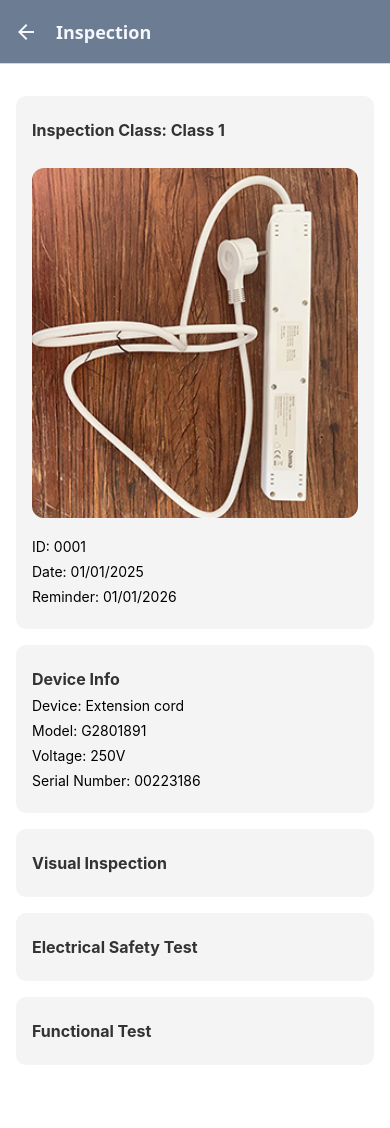
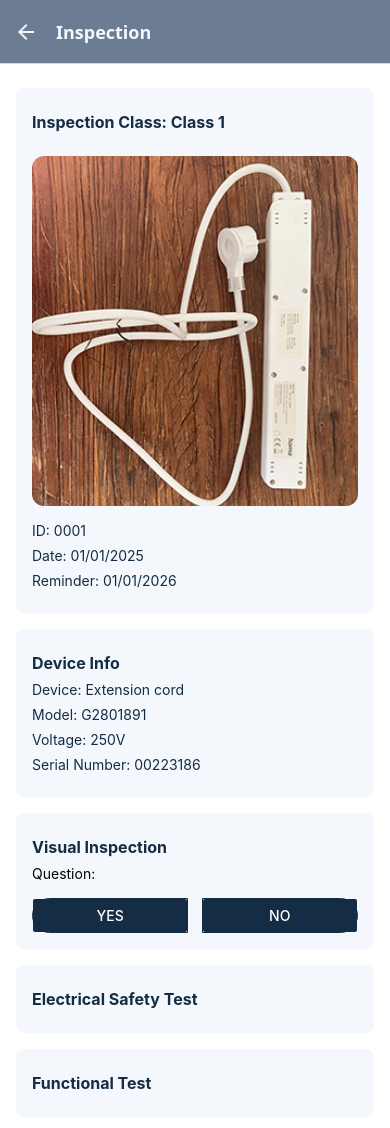
Before and after one commit to mdisumma/neumann-native, a React Native app: screen /Inspection in a window 390 px wide. Shown: the top 1128 px of the page. Before the commit the page ends 1081 px from the top, so only its background shows below. Built offline with nearby package versions, Linux system fonts and the light colour scheme.

Commit message:
feat: add question section with Yes/No buttons to InspectionScreen; update styles and improve layout

```diff
--- a/screens/InspectionScreen.tsx
+++ b/screens/InspectionScreen.tsx
@@ -1,6 +1,13 @@
 import { RootStackParamList } from "@/types/navigation";
 import { StackNavigationProp } from "@react-navigation/stack";
-import { Image, ScrollView, StyleSheet, Text, View } from "react-native";
+import {
+  Button,
+  Image,
+  ScrollView,
+  StyleSheet,
+  Text,
+  View,
+} from "react-native";
 import inspectionJSON from "../api/inspection.json";
 
 type InspectionScreenNavigationProp = StackNavigationProp<
@@ -34,7 +41,7 @@ export default function InspectionScreen({ navigation }: Props) {
           Reminder: {inspectionJSON.inspection.reminder}
         </Text>
       </View>
-      {/* visual device info section */}
+      {/* device info section */}
       <View style={styles.responseBox}>
         <Text style={styles.sectionTitle}>
           {inspectionJSON.device_info.section}
@@ -57,6 +64,17 @@ export default function InspectionScreen({ navigation }: Props) {
         <Text style={styles.sectionTitle}>
           {inspectionJSON.visual_inspection.section}
         </Text>
+        <View>
+          <Text>Question:</Text>
+          <View style={styles.buttonContainer}>
+            <View style={styles.buttonSx}>
+              <Button title="Yes" color="#142C44" onPress={() => {}} />
+            </View>
+            <View style={styles.buttonDx}>
+              <Button title="No" color="#142C44" onPress={() => {}} />
+            </View>
+          </View>
+        </View>
       </View>
       {/* Electrical Safety Test section */}
       <View style={styles.responseBox}>
@@ -83,12 +101,13 @@ const styles = StyleSheet.create({
     backgroundColor: "#fff",
   },
 
-  image: { width: "100%", height: 350, borderRadius: 12, marginVertical: 20 },
+  image: { width: "100%", height: 350, borderRadius: 12, marginVertical: 16 },
   responseBox: {
-    marginTop: 16,
+    marginTop: 8,
+    marginBottom: 8,
     padding: 16,
-    borderRadius: 10,
-    backgroundColor: "#f4f4f4",
+    borderRadius: 8,
+    backgroundColor: "#F4F8FC",
     width: "100%",
   },
   sectionTitle: {
@@ -96,11 +115,37 @@ const styles = StyleSheet.create({
     fontWeight: "bold",
     marginTop: 8,
     marginBottom: 8,
-    color: "#333",
+    color: "#142C44",
   },
   response: {
     fontSize: 14,
-    color: "black",
+    color: "#142C44",
     marginBottom: 8,
   },
+  buttonContainer: {
+    flexDirection: "row",
+    justifyContent: "space-between", // space between the buttons
+    marginTop: 16,
+    width: "100%", // make container full width
+  },
+  buttonSx: {
+    width: "48%",
+    backgroundColor: "#F4F8FC",
+    borderWidth: 1,
+    borderColor: "#142C44",
+    borderTopLeftRadius: 18,
+    borderBottomLeftRadius: 18,
+    borderTopRightRadius: 0,
+    borderBottomRightRadius: 0,
+  },
+  buttonDx: {
+    width: "48%",
+    backgroundColor: "#F4F8FC",
+    borderWidth: 1,
+    borderColor: "#142C44",
+    borderTopLeftRadius: 0,
+    borderBottomLeftRadius: 0,
+    borderTopRightRadius: 18,
+    borderBottomRightRadius: 18,
+  },
 });
```
